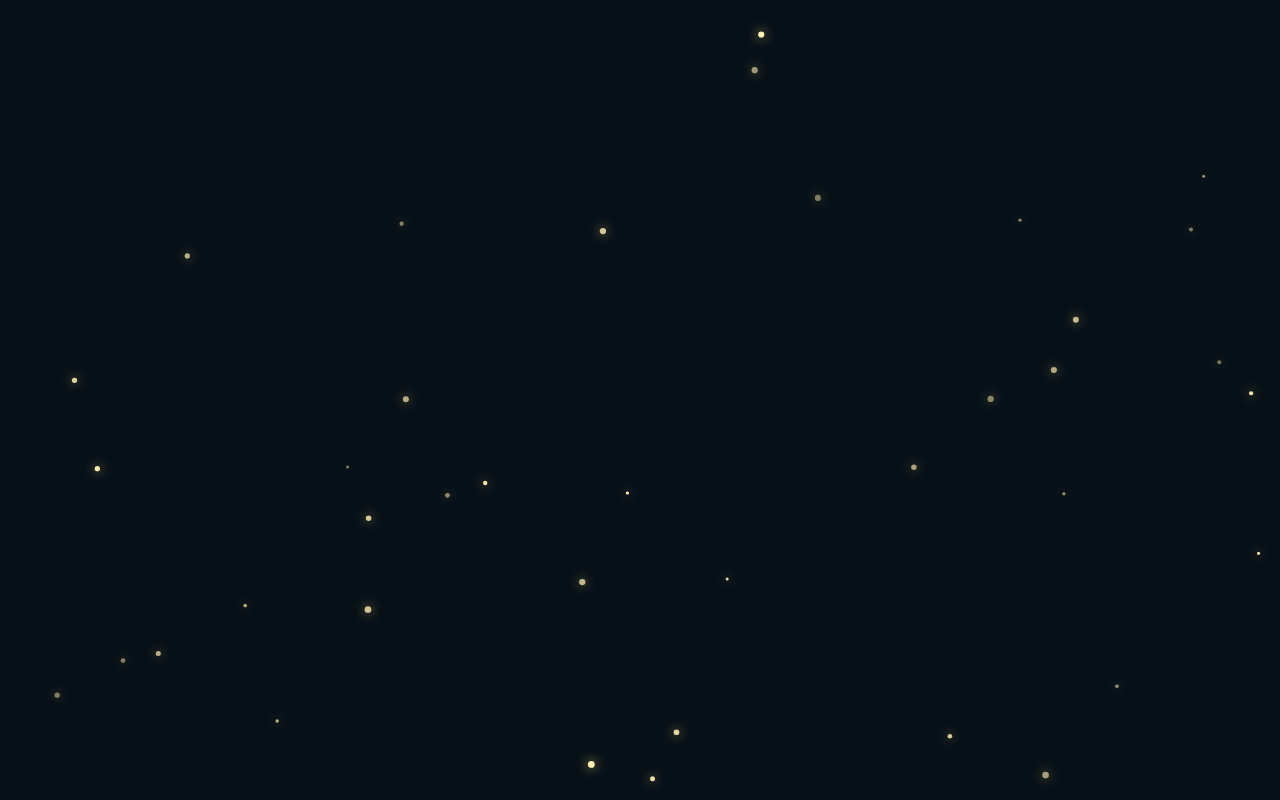
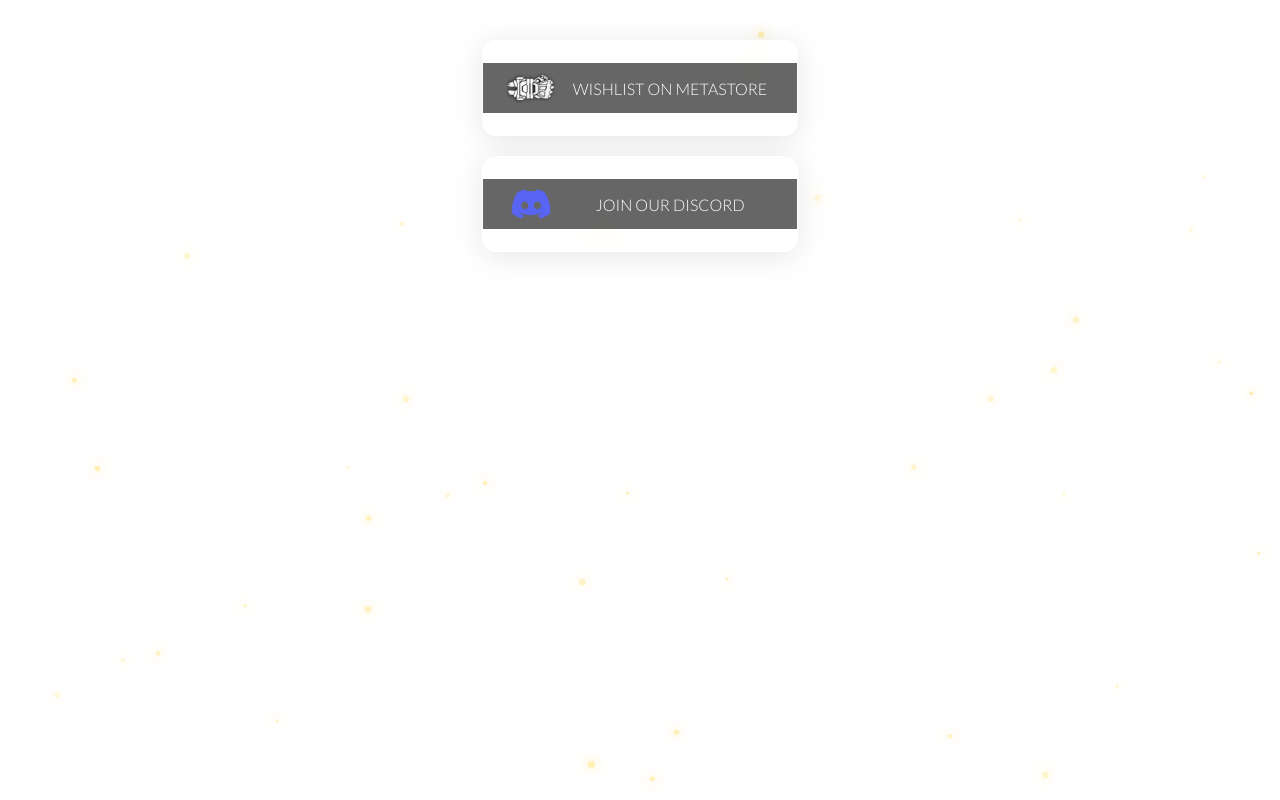
Before and after one commit to n3wt0n3wt0n/n3wt0n3wt0n.github.io, a plain HTML site: page Pages/FireFlies.html in a window 1280 px wide. Drawn offline with Linux system fonts and the light colour scheme.

Commit message:
Update FireFlies.html

```diff
--- a/Pages/FireFlies.html
+++ b/Pages/FireFlies.html
@@ -4,6 +4,115 @@
 <meta charset="utf-8" />
 <meta name="viewport" content="width=device-width,initial-scale=1" />
 <title>Fireflies Background</title>
+<style>
+@import url('https://fonts.googleapis.com/css2?family=Lato:wght@300&display=swap');
+
+.button-container {
+    display: flex;
+    flex-direction: column;   /* stack buttons vertically */
+    align-items: center;      /* center horizontally */
+    gap: 20px;                /* spacing between buttons */
+    margin: 40px 0;           /* optional vertical spacing */
+}
+
+.glass-button {
+    position: relative;
+    display: flex;
+    align-items: center;
+    gap: 12px;
+    padding: 12px 24px;
+    font-family: 'Lato', sans-serif;
+    font-weight: 300;
+    font-size: 16px;
+    text-decoration: none;
+    background: rgba(255, 255, 255, 0.25);
+    border: 1px solid rgba(255, 255, 255, 0.4);
+    border-radius: 14px;
+    backdrop-filter: blur(12px);
+    -webkit-backdrop-filter: blur(12px);
+    box-shadow: 0 4px 30px rgba(0, 0, 0, 0.1);
+    overflow: hidden;
+    cursor: pointer;
+    transition: all 0.3s ease;
+    width: 266px;
+    height:70px;
+}
+
+/* 🔹 Dark rectangle spanning full width with margins */
+.glass-button::after {
+    content: "";
+    position: absolute;
+    top: 22px;
+    bottom: 22px;
+    left: 0;
+    right: 0;
+    background: rgba(0, 0, 0, 0.6);
+    border-radius: 0;
+    z-index: 0;
+}
+
+/* 🔹 Sliding shine effect */
+.glass-button::before {
+    content: "";
+    position: absolute;
+    top: 0;
+    left: -50%;
+    width: 200%;
+    height: 100%;
+    background: linear-gradient(
+        120deg,
+        rgba(255, 255, 255, 0.2) 0%,
+        rgba(255, 255, 255, 0.05) 50%,
+        transparent 100%
+    );
+    transform: translateX(-100%);
+    transition: transform 0.6s ease;
+    z-index: 1; /* stays above dark rectangle but below content */
+}
+
+.glass-button:hover::before {
+    transform: translateX(100%);
+}
+
+.glass-button:hover {
+    background: rgba(255, 255, 255, 0.35);
+    box-shadow: 0 8px 40px rgba(0, 0, 0, 0.15);
+    transform: translateY(-3px);
+}
+
+.glass-button img,
+.glass-button .button-text {
+    position: relative;
+    z-index: 2; /* above both shine and dark rectangle */
+    color: #fff;
+}
+
+.glass-button img {
+    width: 48px;
+    height: 48px;
+    flex-shrink: 0;
+}
+
+.button-text {
+    flex: 1;
+    text-align: center;
+    word-wrap: break-word;
+}
+</style>
+
+<div class="button-container">
+ <a href="https://www.meta.com/experiences/8920158508044580" class="glass-button">
+      <img src="https://n3wt0n3wt0n.github.io/Images/IconHand.png" alt="Meta Store">
+       <span class="button-text">WISHLIST ON METASTORE</span>
+  </a>
+
+  <a href="https://discord.gg/xH5RKAHtwx" class="glass-button">
+      <img src="https://n3wt0n3wt0n.github.io/Images/Discord.png" alt="Discord">
+      <span class="button-text">JOIN OUR DISCORD</span>
+  </a>
+
+
+</div>
 <style>
   /* make page content minimal (so iframe height is tiny in Google Sites) */
   html,body { height: 1px; margin: 0; padding: 0; }
@@ -18,7 +127,7 @@
     display: block;
   }
   /* optional: background color while canvas initializes */
-  body { background: #071018; }
+
 </style>
 </head>
 <body>
```
